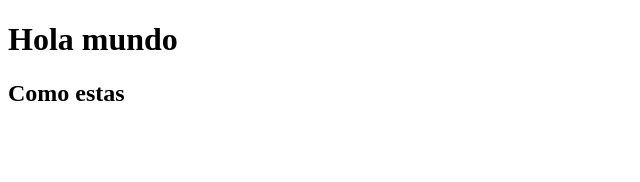
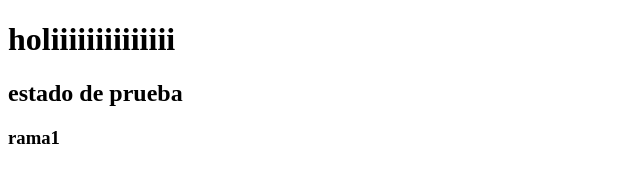
Before and after one commit to GabyMarconi/Pruebaholi, a plain HTML site: page index.html in a window 1280 px wide. Shown: the whole page, without its empty margins (0-640 px from the left). Drawn offline with Linux system fonts and the light colour scheme.

Commit message:
modificacion central

```diff
--- a/index.html
+++ b/index.html
@@ -3,10 +3,11 @@
 <head>
     <meta charset="UTF-8">
     <meta name="viewport" content="width=device-width, initial-scale=1.0">
-    <title>Document</title>
+    <title>Parte de rama1</title>
 </head>
 <body>
-    <h1>Hola mundo</h1>
-    <h2>Como estas </h2>
+    <h1>holiiiiiiiiiiiiii</h1>
+    <h2>estado de prueba</h2>
+    <h3>rama1</h3>
 </body>
 </html>
```
